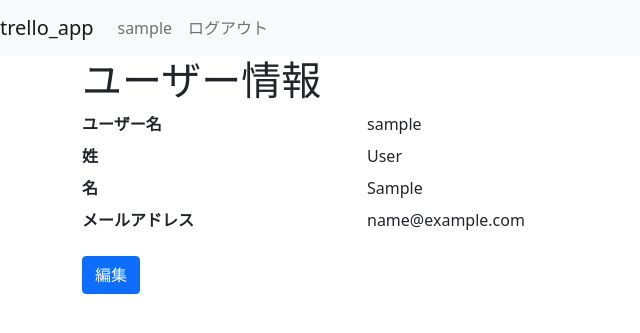
After one commit to Naoki-Imai/django-trello, a Django app: page /trello/users/1/ in a window 1280 px wide. The commit adds this page. Shown: the top 333 px of the page, without its empty margins (0-640 px from the left). Run offline with Django 3.2, Linux system fonts and the light colour scheme; the visitor is signed in with stand-in values (Sample User, id 1); data comes from the database, SQL or seed files in the repository.

Commit message:
create users

```diff
--- a/trello_app/templates/trello_app/base.html
+++ b/trello_app/templates/trello_app/base.html
@@ -23,9 +23,9 @@
 
           <ul class="navbar-nav">
             {% if request.user.is_authenticated %}
-            <span class="navbar-text">
-              こんにちは {{ request.user.username }}さん
-            </span>
+            <li class="nav-item">
+              <a class="nav-link" href="{% url 'trello_app:users_detail' request.user.pk %}">{{ request.user.username }}</a>
+            </li>
             <li class="nav-item">
               <a class="nav-link" href="{% url 'logout'%}">ログアウト</a>
             </li>
--- /dev/null
+++ b/trello_app/templates/trello_app/users/detail.html
@@ -0,0 +1,24 @@
+{% extends "trello_app/base.html" %}
+
+{% block content %}
+<div class="container">
+  <h1>ユーザー情報</h1>
+  <dl class="row">
+    <dt class="col-sm-3">ユーザー名</dt>
+    <dd class="col-sm-9">{{ user.username }}</dd>
+    <dt class="col-sm-3">姓</dt>
+    <dd class="col-sm-9">{{ user.last_name }}</dd>
+    <dt class="col-sm-3">名</dt>
+    <dd class="col-sm-9">{{ user.first_name }}</dd>
+    <dt class="col-sm-3">メールアドレス</dt>
+    <dd class="col-sm-9">{{ user.email }}</dd>
+  </dl>
+  {% if user.pk == request.user.pk %}
+  <a class="btn btn-primary" href="{% url 'trello_app:users_update' user.pk %}" role="button">編集</a>
+  {% else %}
+  <a class="btn btn-primary disabled" href="#" role="button">編集</a>
+  {% endif %}
+
+</div>
+
+{% endblock %}
--- a/trello_app/urls.py
+++ b/trello_app/urls.py
@@ -7,4 +7,6 @@ urlpatterns = [
   path('', views.index, name='index'),
   path('home/', views.home, name="home"),
   path('signup/', views.signup, name="signup"),
+  path('users/<int:pk>/',views.UserDetailView.as_view(), name="users_detail"),
+  path('users/<int:pk>/update/',views.UserUpdateView.as_view(), name="users_update"),
 ]
--- a/trello_app/views.py
+++ b/trello_app/views.py
@@ -1,12 +1,19 @@
-from django.shortcuts import render,redirect
+from django.shortcuts import render,redirect, resolve_url
 from django.contrib.auth import login
 from django.contrib.auth.forms import UserCreationForm
 from django.contrib.auth.decorators import login_required
+from django.contrib.auth.mixins import LoginRequiredMixin
+from django.contrib.auth.models import User
+from django.views.generic import DetailView, UpdateView
+from .forms import UserForm
+from .mixins import OnlyYouMixin
+
 
 # Create your views here.
 def index(request):
   return render(request, "trello_app/index.html")
 
+#ログインしたらhomeへリダイレクトする
 @login_required
 def home(request):
   return render(request, "trello_app/home.html")
@@ -25,3 +32,15 @@ def signup(request):
     "form":form
   }
   return render(request, 'trello_app/signup.html', context)
+
+class UserDetailView(LoginRequiredMixin, DetailView):
+  model = User
+  template_name = "trello_app/users/detail.html"
+
+class UserUpdateView(OnlyYouMixin,UpdateView):
+  model = User
+  template_name = "trello_app/users/update.html"
+  form_class = UserForm
+# resolve_url 正常ならusers_detaiに接続する.pkはDBのpk
+  def get_success_url(self):
+    return resolve_url('trello_app:users_detail', pk=self.kwargs['pk'])
```
Also changed, not shown: trello_app/forms.py (added, +7 -0 lines), trello_app/mixins.py (added, +8 -0 lines), trello_app/templates/trello_app/users/update.html (added, +12 -0 lines), 1 other file.
